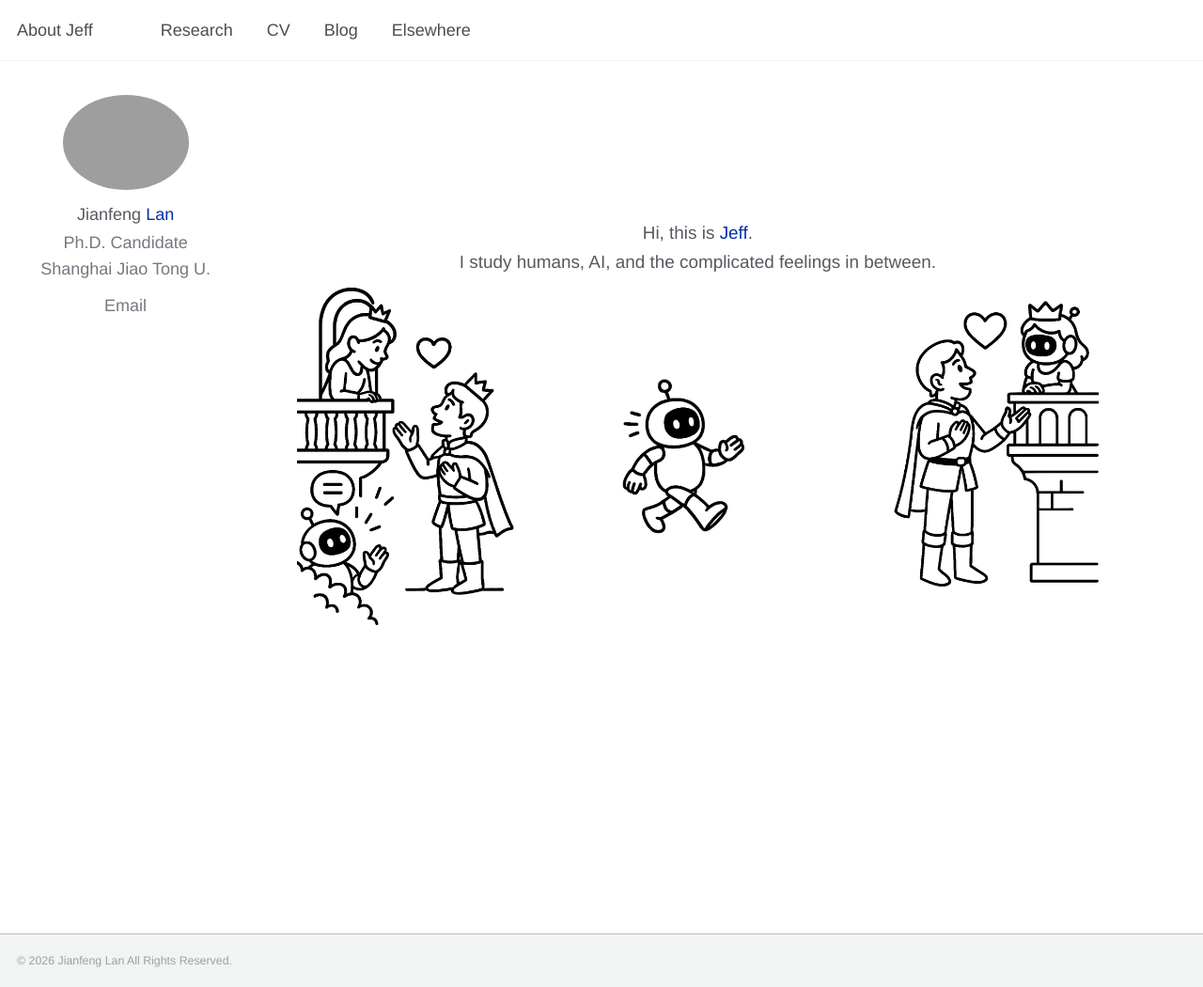
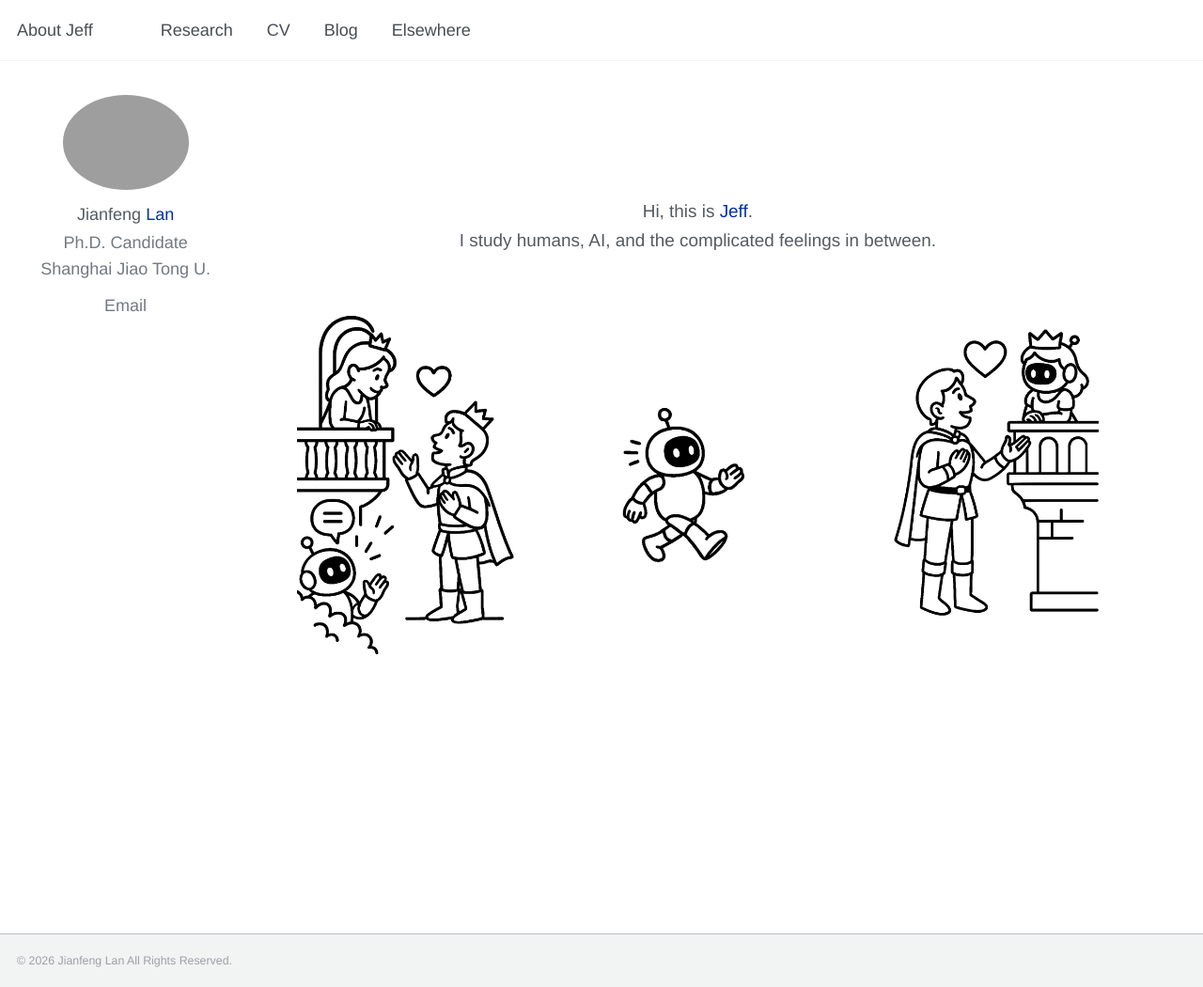
Before and after one commit to jianfenglan/jianfenglan.github.io, a Jekyll site: the page built from _pages/about.md, in a window 1280 px wide and 1050 px high. Shown: the whole window at 94% size. Built offline with Jekyll 4.4.1, drawn with Linux system fonts in a browser that asks for light colours.

Commit message:
Refine homepage banner spacing

```diff
--- a/assets/css/v3.4.css
+++ b/assets/css/v3.4.css
@@ -67,7 +67,7 @@ b,
   min-height: 0 !important;
   max-width: 900px !important;
   margin: 0 auto !important;
-  padding: 6.5rem 1rem 3rem !important;
+  padding: 5.2rem 1rem 3rem !important;
 }
 
 .page__content .about-v3__statement {
@@ -82,6 +82,13 @@ b,
 
 .page__content .about-v3__line--second {
   white-space: nowrap;
+}
+
+.page__content .about-v3 > img {
+  display: block;
+  max-width: 100%;
+  height: auto;
+  margin: 3rem auto 0 !important;
 }
 
 /* Research: publication cards stay visually static. */
@@ -209,11 +216,15 @@ b,
 @media (max-width: 768px) {
   .page__content .about-v3 {
     min-height: 0 !important;
-    padding: 4.5rem 0.5rem 2rem !important;
+    padding: 3.6rem 0.5rem 2rem !important;
   }
 
   .page__content .about-v3__line--second {
     white-space: normal;
+  }
+
+  .page__content .about-v3 > img {
+    margin-top: 2.4rem !important;
   }
 
   .page__content .publication-card,
```
